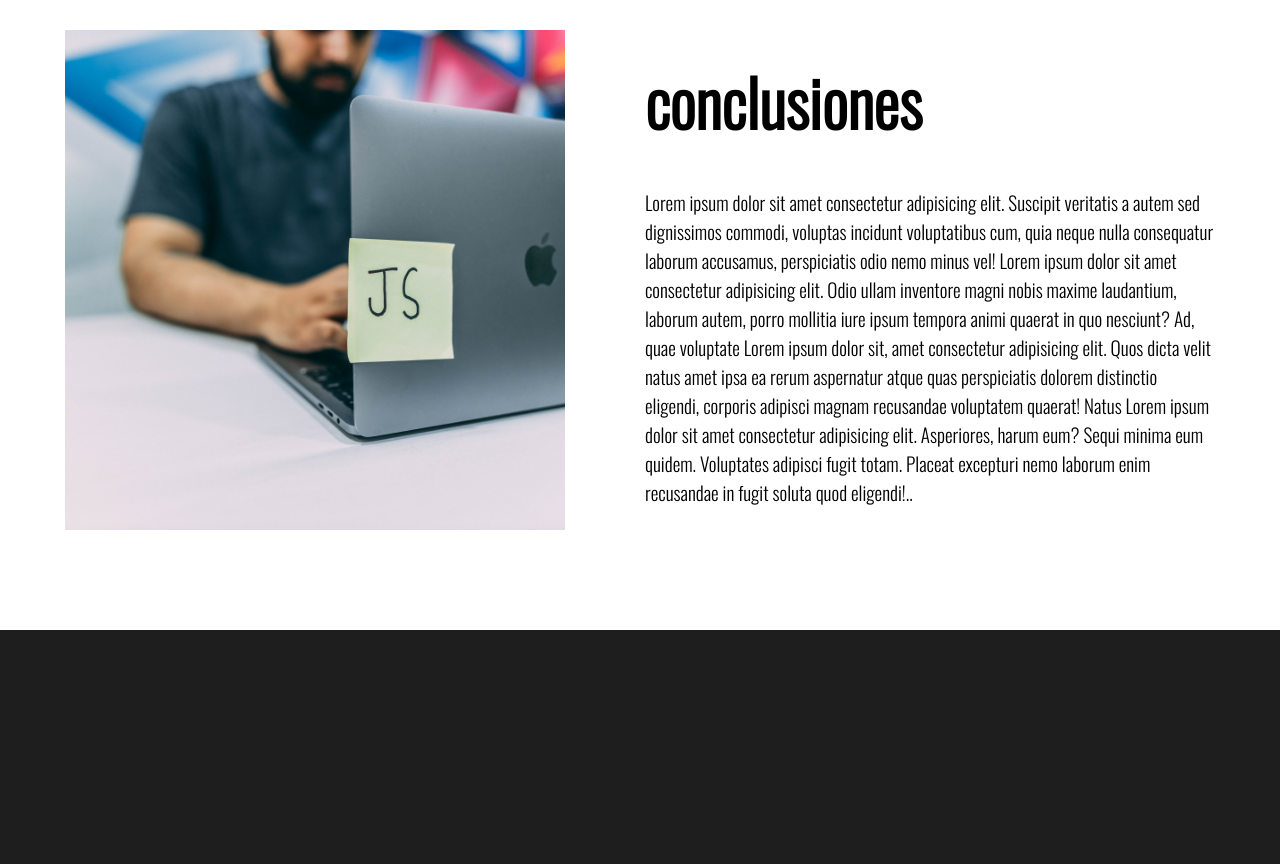
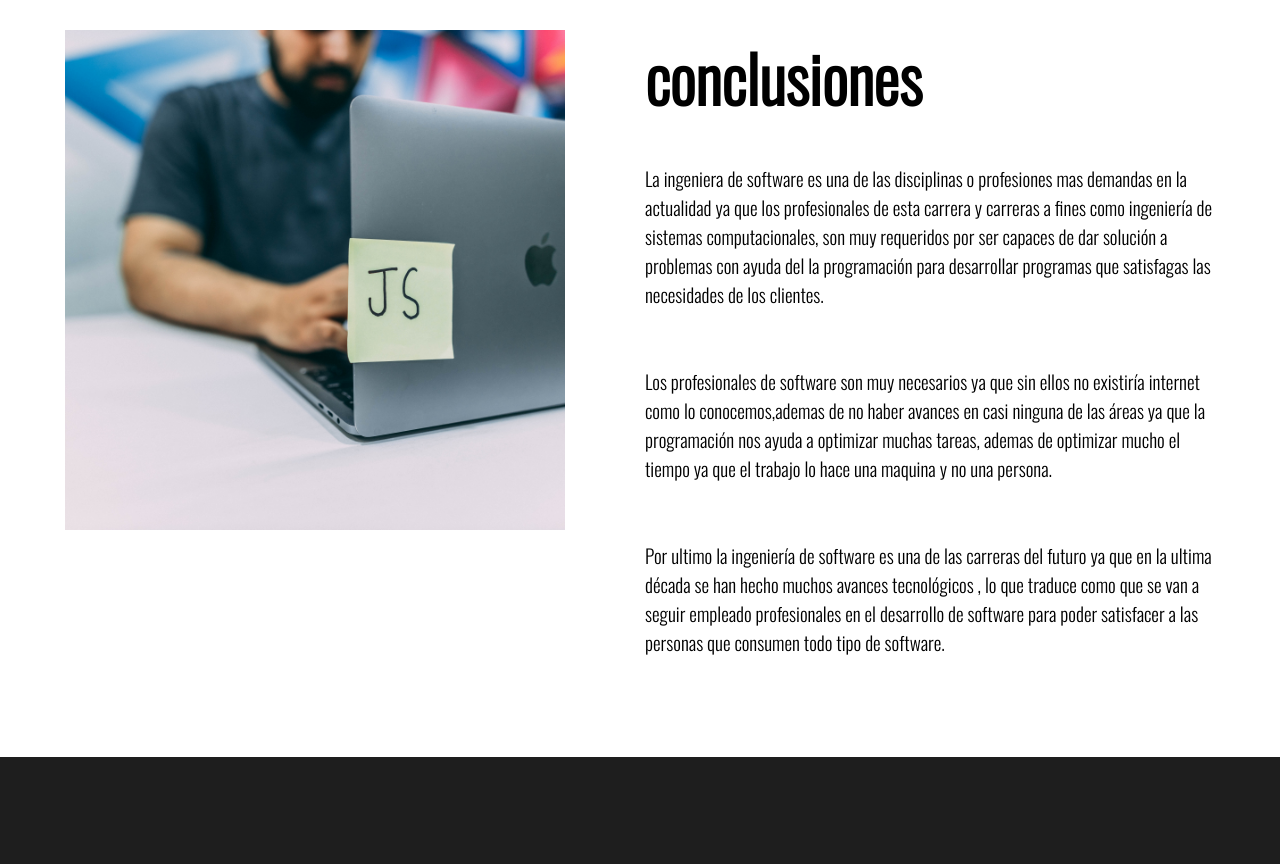
Before and after one commit to Jhontabo/Diciplina-ipo, a plain HTML site: page conclusiones/conclusiones.html in a window 1280 px wide. Shown: the part 780-1644 px from the top of the page. Drawn offline with nearby package versions, Linux system fonts and the light colour scheme.

Commit message:
se agregaron las conclusiones

```diff
--- a/conclusiones/conclusiones.html
+++ b/conclusiones/conclusiones.html
@@ -36,7 +36,18 @@
           <div class="texto">
 
               <h2><span class="color-acento">conclusiones</span></h2>
-              <p>Lorem ipsum dolor sit amet consectetur adipisicing elit. Suscipit veritatis a autem sed dignissimos commodi, voluptas incidunt voluptatibus cum, quia neque nulla consequatur laborum accusamus, perspiciatis odio nemo minus vel! Lorem ipsum dolor sit amet consectetur adipisicing elit. Odio ullam inventore magni nobis maxime laudantium, laborum autem, porro mollitia iure ipsum tempora animi quaerat in quo nesciunt? Ad, quae voluptate Lorem ipsum dolor sit, amet consectetur adipisicing elit. Quos dicta velit natus amet ipsa ea rerum aspernatur atque quas perspiciatis dolorem distinctio eligendi, corporis adipisci magnam recusandae voluptatem quaerat! Natus Lorem ipsum dolor sit amet consectetur adipisicing elit. Asperiores, harum eum? Sequi minima eum quidem. Voluptates adipisci fugit totam. Placeat excepturi nemo laborum enim recusandae in fugit soluta quod eligendi!.. </p>
+              <p>
+
+                La ingeniera de software es una de las disciplinas o profesiones mas demandas en la actualidad ya que los profesionales de esta carrera y carreras a fines como ingeniería de sistemas computacionales, son muy requeridos por ser capaces de dar solución a problemas con ayuda del la programación para desarrollar programas que satisfagas las necesidades de los clientes.
+
+                <br><br><br>
+
+
+                Los profesionales de software son muy necesarios ya que sin ellos no existiría internet como lo conocemos,ademas de no haber avances en casi ninguna de las áreas ya que la programación nos ayuda a optimizar muchas tareas, ademas de optimizar mucho el tiempo ya que el trabajo lo hace una maquina y no una persona.
+
+                <br><br><br>
+
+                Por ultimo la ingeniería de software es una de las carreras del futuro ya que en la ultima década se han hecho muchos avances tecnológicos , lo que traduce como que se van a seguir empleado profesionales en el desarrollo de software para poder satisfacer a las personas que consumen todo tipo de software.</p>
           </div>
       </div>
   </section>
```
Also changed, not shown: aspectos/css/hero.css (+4 -4 lines), historia/css/hero.css (+6 -5 lines).
